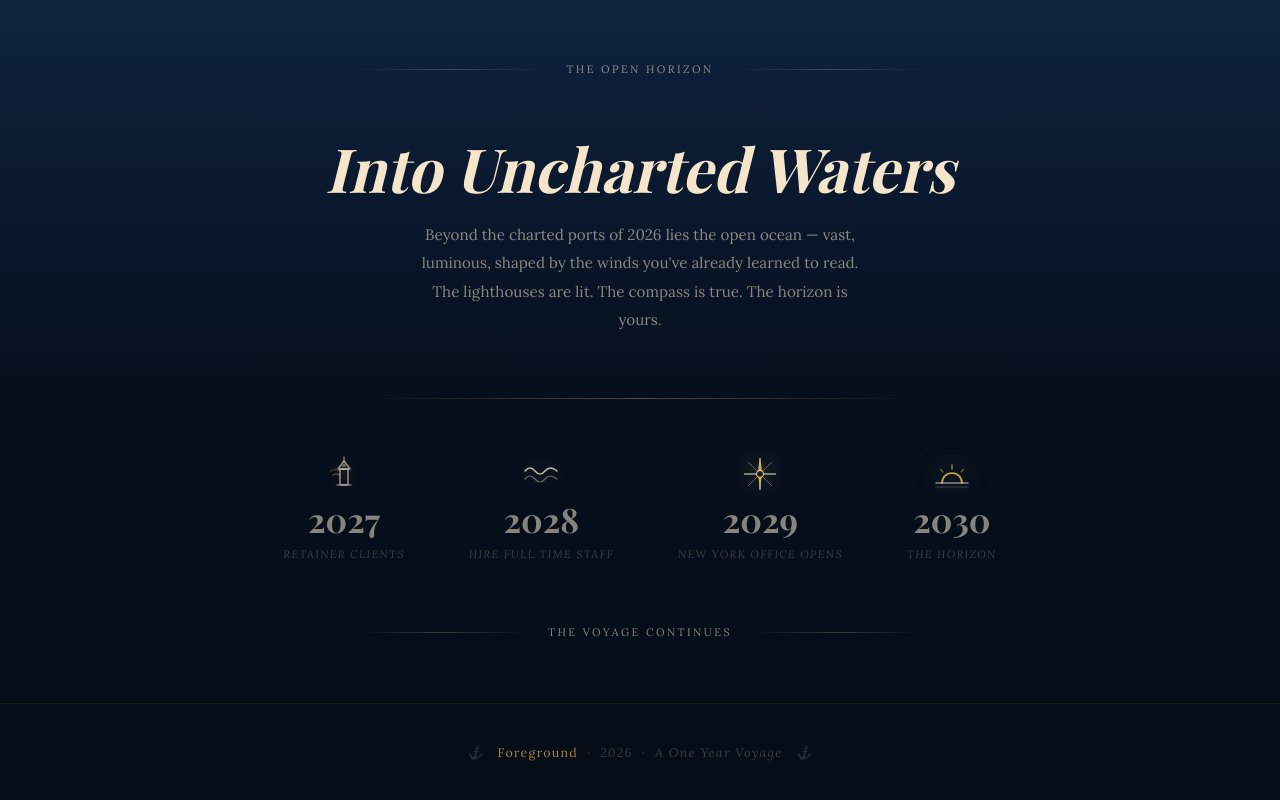
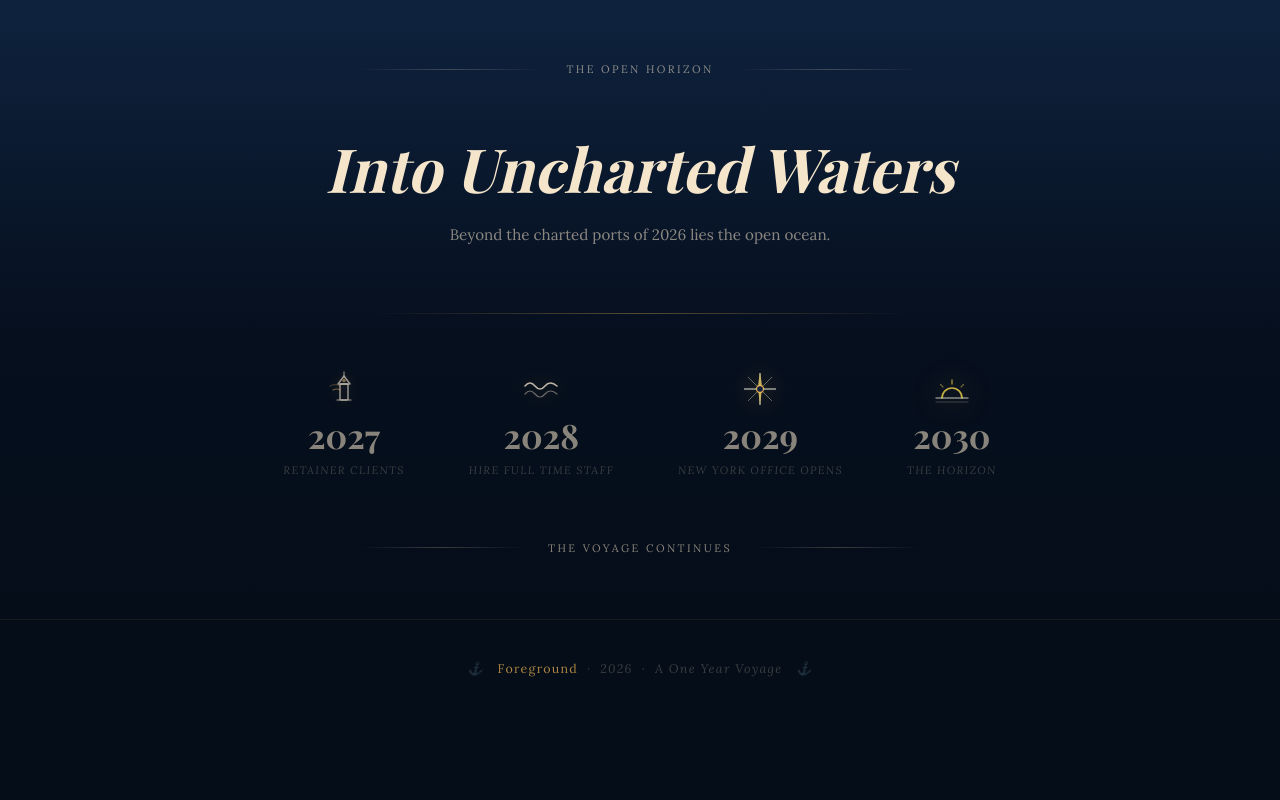
Before and after one commit to kinsjmk/timeline-your-life, a plain HTML site: page index.html in a window 1280 px wide. Shown: the part 2737-3537 px from the top of the page. After the commit the page ends 3453 px from the top, so only its background shows below. Drawn offline with nearby package versions, Linux system fonts and the light colour scheme; animation ran at ten frames a second; a web font is replaced by a local one.

Commit message:
Update index.html

```diff
--- a/index.html
+++ b/index.html
@@ -716,7 +716,7 @@ body {
   <div class="rule">The Open Horizon</div>
   <h2 class="ocean-title">Into Uncharted Waters</h2>
   <p class="ocean-body">
-    Beyond the charted ports of 2026 lies the open ocean — vast, luminous, shaped by the winds you've already learned to read. The lighthouses are lit. The compass is true. The horizon is yours.
+    Beyond the charted ports of 2026 lies the open ocean.
   </p>
   <div class="horizon-bar"></div>
   <div class="lighthouses">
```
